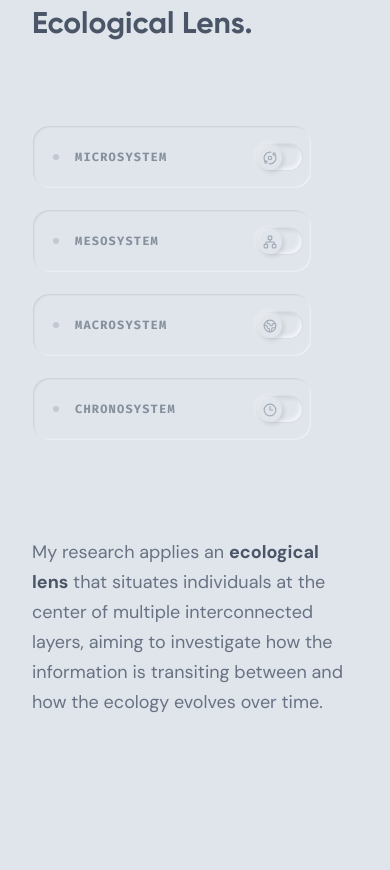
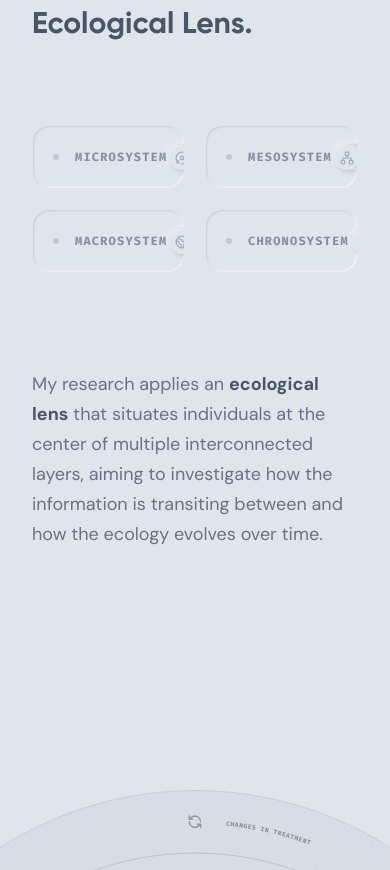
Before and after one commit to KefanXu/KefanXu_Web, a React (Vite) app: page / in a window 390 px wide. Shown: the part 4320-5190 px from the top of the page. Built offline with nearby package versions, Linux system fonts and the light colour scheme.

Commit message:
Optimize Research component layout for mobile
- Update Ecological Lens buttons to display in a 2x2 grid on mobile view
- Adjust button width to be full-width on mobile and fixed width on desktop

```diff
--- a/src/components/Research.tsx
+++ b/src/components/Research.tsx
@@ -43,7 +43,7 @@ export const Research: React.FC = () => {
                 Ecological Lens.
               </h3>
 
-              <div className="flex flex-wrap gap-5 mb-24">
+              <div className="flex flex-wrap grid grid-cols-2 lg:flex lg:flex-wrap gap-5 mb-24">
               {(['Microsystem', 'Mesosystem', 'Macrosystem', 'Chronosystem'] as const).map((label) => {
                 const isActive = activeSystems.has(label);
                 const Icon =
@@ -65,7 +65,7 @@ export const Research: React.FC = () => {
                     setActiveSystems(newActiveSystems);
                   }} className="group select-none">
                     <div
-                      className={`relative h-16 w-[280px] rounded-2xl bg-bg-light dark:bg-bg-dark
+                      className={`relative h-16 w-full lg:w-[280px] rounded-2xl bg-bg-light dark:bg-bg-dark
                         border border-transparent
                         flex items-center overflow-hidden transition-colors`}
                     >
```
